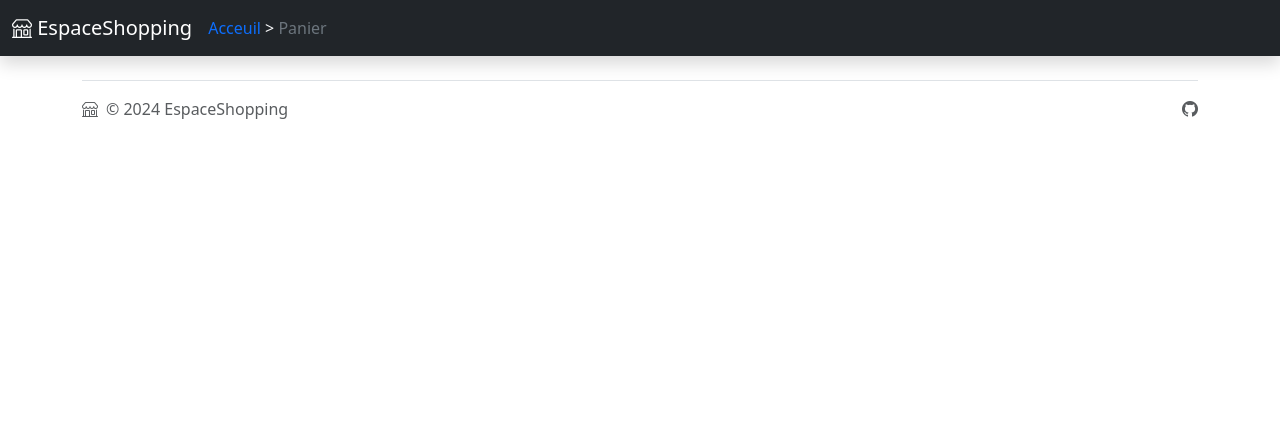
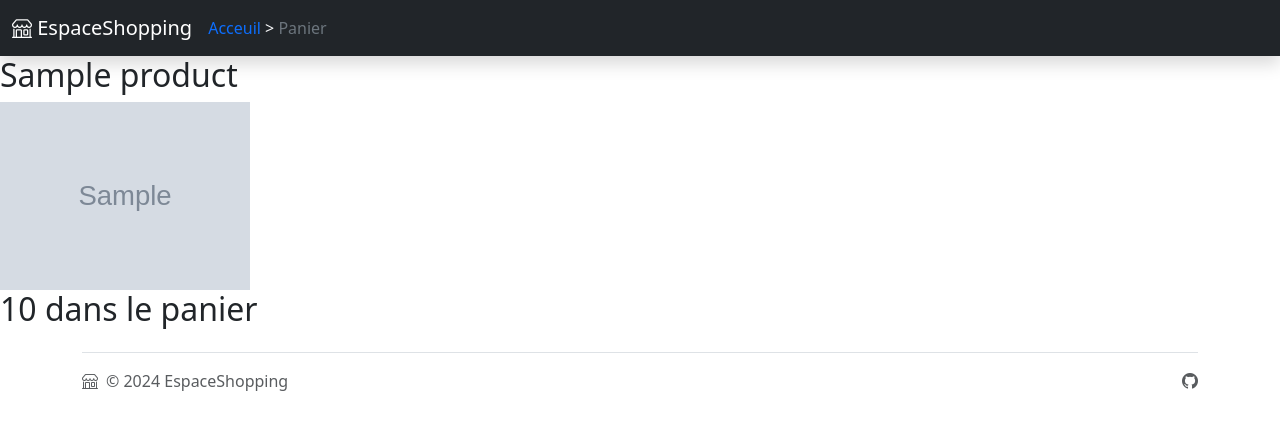
Before and after one commit to DylanLakhdari/EspaceShopping, a Django app: template templates/catalog/cart.html in a window 1280 px wide. Shown: the top 430 px of the page. Run offline with Django 5.2, Linux system fonts and the light colour scheme; the template is opened without the code that fills it: values that come from a table or form of the project are taken from there, others are empty; tables that the repository leaves empty hold one stand-in row (values such as "Sample post"); grey boxes marked "Sample" are stand-in pictures.

Commit message:
Affichage de la commande dans le panier

```diff
--- a/templates/catalog/cart.html
+++ b/templates/catalog/cart.html
@@ -30,6 +30,14 @@
 
 {% block main %}
 
+{% for order in orders %}
+
+<h2>{{order.product.name}}<h2>
+<img src="{{ order.product.thumbnail.url }}" style="max-width: 250px;">
+<p>{{ order.quantity }} dans le panier</p>
+
+{% endfor %}
+
 {% endblock %}
 
 {% block footer %}
```
